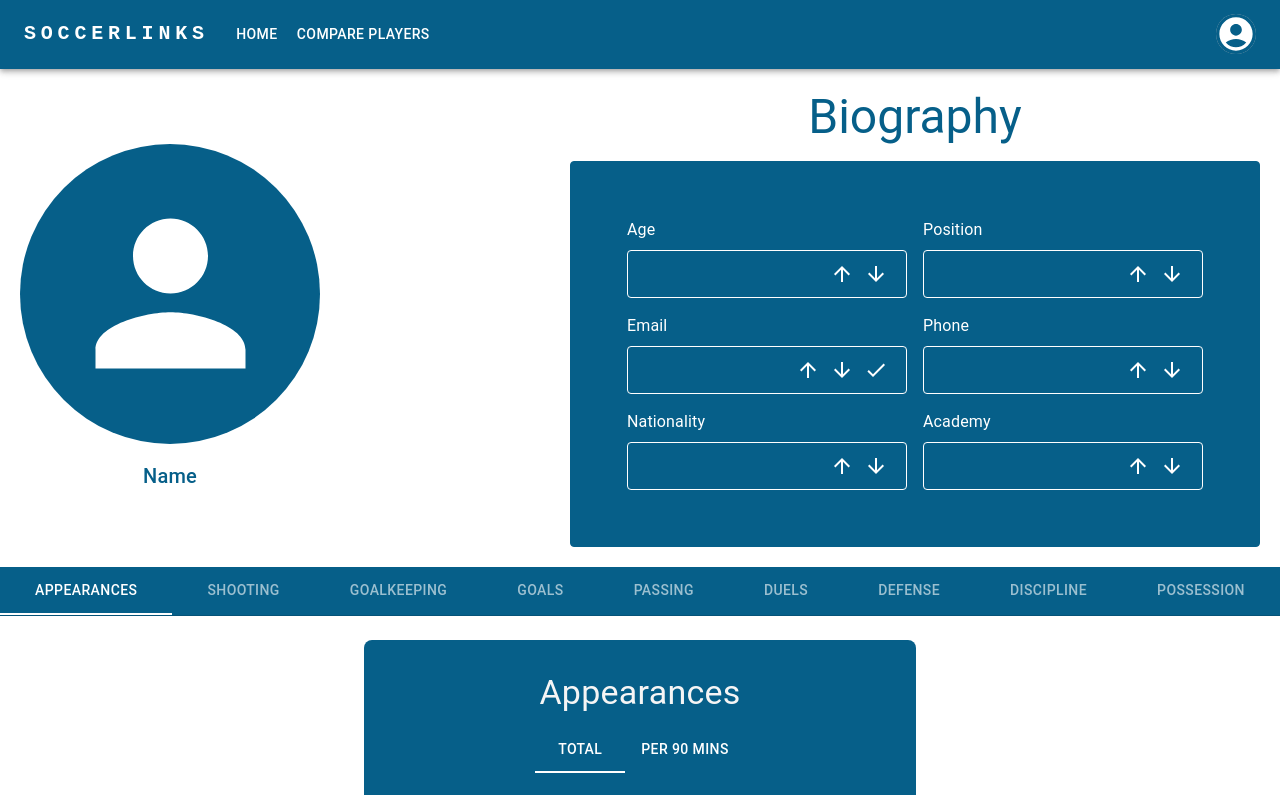
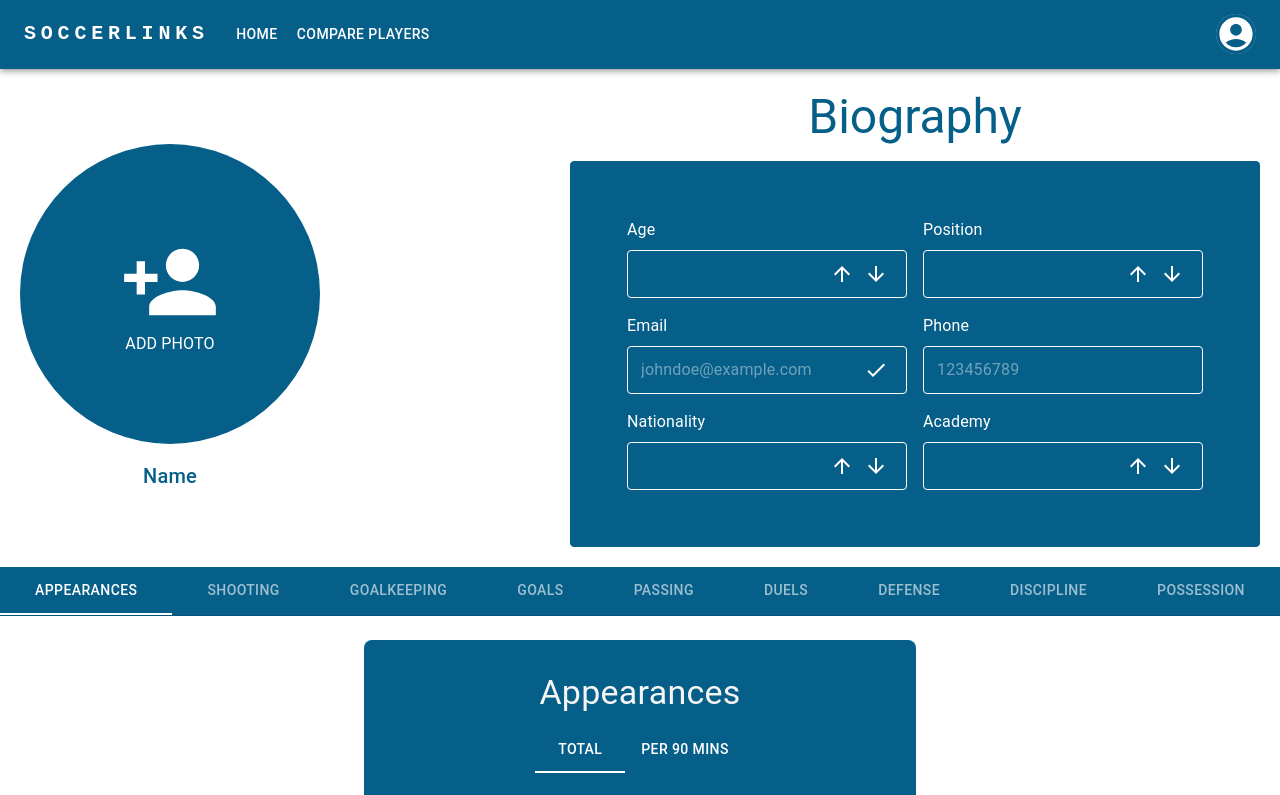
Before and after one commit to asayenju/soccerLink, a React (Create React App) app in the folder frontend/: page / in a window 1280 px wide. Shown: the top 795 px of the page. Built offline with nearby package versions, Linux system fonts and the light colour scheme.

Commit message:
Biography add photo added

```diff
--- a/frontend/src/components/Biography.js
+++ b/frontend/src/components/Biography.js
@@ -1,8 +1,9 @@
 import * as React from 'react';
-import { Avatar, Typography, Grid, TextField, InputAdornment, IconButton, Box } from '@mui/material';
+import { Typography, Grid, TextField, InputAdornment, IconButton, Box, Button } from '@mui/material';
 import ArrowUpwardIcon from '@mui/icons-material/ArrowUpward';
 import ArrowDownwardIcon from '@mui/icons-material/ArrowDownward';
 import CheckIcon from '@mui/icons-material/Check';
+import PersonAddIcon from '@mui/icons-material/PersonAdd';
 import { styled } from '@mui/system';
 
 // Styled components
@@ -38,8 +39,25 @@ const WhiteIconButton = styled(IconButton)({
   color: 'white',
 });
 
-const Biography = ({ isForm, name, age, position, email, phonenumber, nationality, academy, photoUrl, formData }) => {
+const AddPhotoButton = styled(Button)({
+  width: 300,
+  height: 300,
+  backgroundColor: '#065F89',
+  color: 'white',
+  borderRadius: '50%',
+  display: 'flex',
+  flexDirection: 'column',
+  justifyContent: 'center',
+  alignItems: 'center',
+  '&:hover': {
+    backgroundColor: '#065F89',
+    opacity: 0.8,
+  },
+});
+
+const Biography = ({ isForm, name, age, position, email, phonenumber, nationality, academy, formData }) => {
   const [formState, setFormState] = React.useState(formData || {});
+  const fileInputRef = React.useRef(null);
 
   const handleInputChange = (e) => {
     const { name, value } = e.target;
@@ -49,7 +67,21 @@ const Biography = ({ isForm, name, age, position, email, phonenumber, nationalit
     }));
   };
 
-  const renderTextField = (label, name, value, handleChange, showArrows = true, readOnly = false) => (
+  const handlePhotoClick = () => {
+    if (fileInputRef.current) {
+      fileInputRef.current.click();
+    }
+  };
+
+  const handleFileChange = (e) => {
+    const file = e.target.files[0];
+    if (file) {
+      console.log('Selected file:', file.name);
+      // Add additional file handling logic here if needed
+    }
+  };
+
+  const renderTextField = (label, name, value, handleChange, showArrows = true, readOnly = false, type = 'text', placeholder = '', required = false) => (
     <Grid container direction="column" spacing={1}>
       <Grid item>
         <Typography variant="b1" sx={{ color: 'white', marginBottom: '4px', whiteSpace: 'nowrap' }}>
@@ -58,11 +90,13 @@ const Biography = ({ isForm, name, age, position, email, phonenumber, nationalit
       </Grid>
       <Grid item>
         <WhiteBorderTextField
-          type="text"
+          type={type}
           name={name}
           value={value}
           onChange={handleChange}
           disabled={!isForm || readOnly}
+          placeholder={placeholder}
+          required={required}
           InputLabelProps={{
             shrink: true,
           }}
@@ -121,21 +155,29 @@ const Biography = ({ isForm, name, age, position, email, phonenumber, nationalit
       alignItems="center"
       width="100%"
       padding="20px"
-      sx={{ overflowX: 'hidden' }}  // Prevent horizontal scrolling
+      sx={{ overflowX: 'auto' }}  // Enable horizontal scrolling
     >
-      {/* Avatar Section */}
+      {/* Add Photo Section */}
       <Box
         display="flex"
         flexDirection="column"
         justifyContent="center"
         alignItems="center"
-        marginRight={{ xs: 0, sm: '30vh' }} // Increased separation between Avatar and Biography section
+        marginRight={{ xs: 0, sm: '30vh' }} // Increased separation between Add Photo and Biography section
         marginBottom={{ xs: '20px', sm: 0 }}
       >
-        <Avatar sx={{ width: 300, height: 300, backgroundColor: '#065F89', marginBottom: 2 }}>
-          {/* Avatar as before */}
-        </Avatar>
-        <Typography variant="h6" sx={{ textAlign: 'center', color: '#065F89' }}>
+        <AddPhotoButton onClick={handlePhotoClick}>
+          <PersonAddIcon sx={{ fontSize: 100 }} />
+          <Typography variant="body1">Add Photo</Typography>
+        </AddPhotoButton>
+        <input
+          ref={fileInputRef}
+          type="file"
+          accept="image/*"
+          style={{ display: 'none' }}
+          onChange={handleFileChange}
+        />
+        <Typography variant="h6" sx={{ textAlign: 'center', color: '#065F89', marginTop: 2 }}>
           {name || 'Name'}
         </Typography>
       </Box>
@@ -149,7 +191,7 @@ const Biography = ({ isForm, name, age, position, email, phonenumber, nationalit
           <Grid container spacing={2}>
             <Grid item xs={12} sm={6}>
               {isForm ? (
-                renderTextField('Age', 'age', formState.age || '', handleInputChange, true)
+                renderTextField('Age', 'age', formState.age || '', handleInputChange, true, false, 'text', '', true)  // Age is required
               ) : (
                 <Typography variant="h6" sx={{ textOverflow: 'ellipsis', overflow: 'hidden' }}>
                   Age: {age || 'N/A'}
@@ -167,7 +209,7 @@ const Biography = ({ isForm, name, age, position, email, phonenumber, nationalit
             </Grid>
             <Grid item xs={12} sm={6}>
               {isForm ? (
-                renderTextField('Email', 'email', formState.email || '')
+                renderTextField('Email', 'email', formState.email || '', handleInputChange, false, false, 'email', 'johndoe@example.com', true)  // Email is required
               ) : (
                 <Typography variant="h6" sx={{ textOverflow: 'ellipsis', overflow: 'hidden' }}>
                   Email: {email || 'N/A'}
@@ -176,7 +218,7 @@ const Biography = ({ isForm, name, age, position, email, phonenumber, nationalit
             </Grid>
             <Grid item xs={12} sm={6}>
               {isForm ? (
-                renderTextField('Phone', 'phonenumber', formState.phonenumber || '', handleInputChange)
+                renderTextField('Phone', 'phonenumber', formState.phonenumber || '', handleInputChange, false, false, 'tel', '123456789', true)  // Phone number is required
               ) : (
                 <Typography variant="h6" sx={{ textOverflow: 'ellipsis', overflow: 'hidden' }}>
                   Tel.: {phonenumber || 'N/A'}
```
